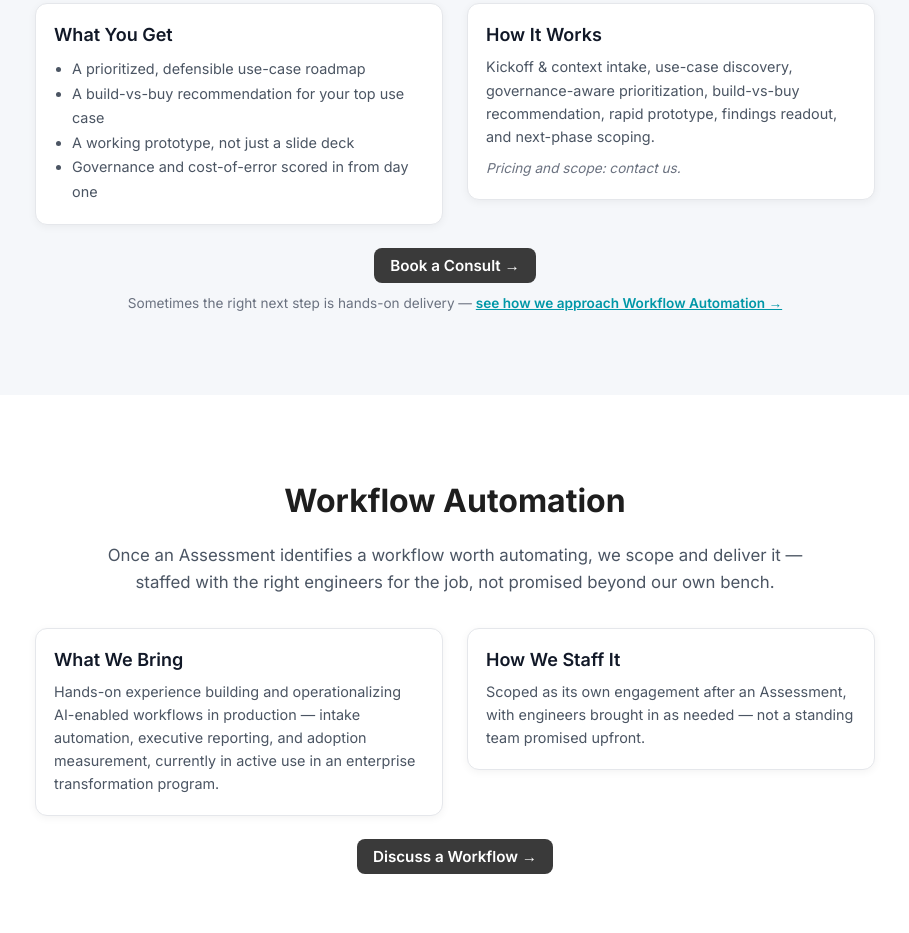
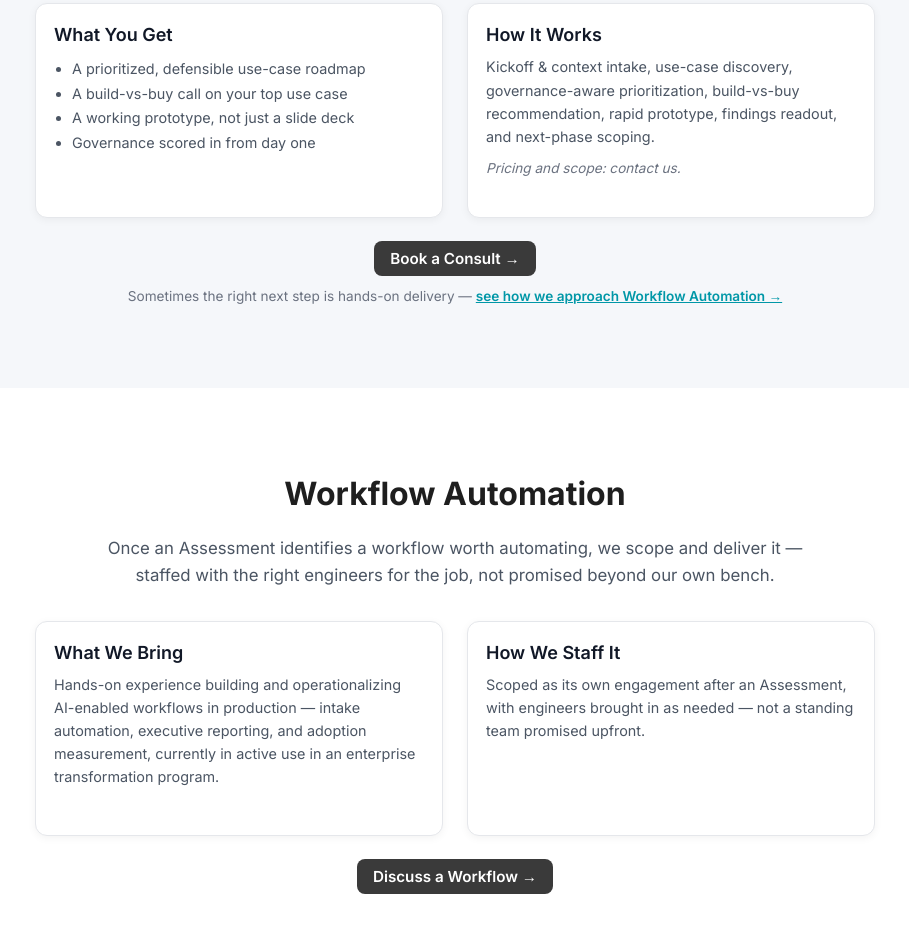
Before and after one commit to nihitb7/grid7ai, a website: page index.html in a window 1280 px wide. Shown: the part 2314-3247 px from the top of the page, without its empty margins (185-1094 px from the left). Drawn offline with Linux system fonts and the light colour scheme.

Commit message:
Shorten wrapping bullets in What You Get, add shared min-height across the four detail cards for consistent sizing

```diff
--- a/index.html
+++ b/index.html
@@ -138,18 +138,18 @@
         A fixed-fee, time-boxed sprint to identify, prioritize, and prove out the AI use cases actually worth pursuing &mdash; before you commit engineering time.
       </p>
       <div class="card-grid-2-center">
-        <div class="info-card" style="cursor:default;">
+        <div class="info-card svc-detail-card" style="cursor:default;">
           <div class="info-card-body">
             <h3>What You Get</h3>
             <ul style="margin-top:10px; padding-left:18px; font-size:0.9rem; color:#4b5563; line-height:1.7;">
               <li>A prioritized, defensible use-case roadmap</li>
-              <li>A build-vs-buy recommendation for your top use case</li>
+              <li>A build-vs-buy call on your top use case</li>
               <li>A working prototype, not just a slide deck</li>
-              <li>Governance and cost-of-error scored in from day one</li>
+              <li>Governance scored in from day one</li>
             </ul>
           </div>
         </div>
-        <div class="info-card" style="cursor:default;">
+        <div class="info-card svc-detail-card" style="cursor:default;">
           <div class="info-card-body">
             <h3>How It Works</h3>
             <p style="margin-top:8px; font-size:0.9rem; color:#4b5563; line-height:1.6;">Kickoff &amp; context intake, use-case discovery, governance-aware prioritization, build-vs-buy recommendation, rapid prototype, findings readout, and next-phase scoping.</p>
@@ -171,13 +171,13 @@
         Once an Assessment identifies a workflow worth automating, we scope and deliver it &mdash; staffed with the right engineers for the job, not promised beyond our own bench.
       </p>
       <div class="card-grid-2-center">
-        <div class="info-card" style="cursor:default;">
+        <div class="info-card svc-detail-card" style="cursor:default;">
           <div class="info-card-body">
             <h3>What We Bring</h3>
             <p style="margin-top:8px; font-size:0.9rem; color:#4b5563; line-height:1.6;">Hands-on experience building and operationalizing AI-enabled workflows in production &mdash; intake automation, executive reporting, and adoption measurement, currently in active use in an enterprise transformation program.</p>
           </div>
         </div>
-        <div class="info-card" style="cursor:default;">
+        <div class="info-card svc-detail-card" style="cursor:default;">
           <div class="info-card-body">
             <h3>How We Staff It</h3>
             <p style="margin-top:8px; font-size:0.9rem; color:#4b5563; line-height:1.6;">Scoped as its own engagement after an Assessment, with engineers brought in as needed &mdash; not a standing team promised upfront.</p>
--- a/style4.css
+++ b/style4.css
@@ -412,6 +412,10 @@ footer {
 
 .card-grid-2-center .info-card {
   width: calc(35% - 12px);
+}
+
+.svc-detail-card {
+  min-height: 215px;
 }
 
 .info-card {
```
